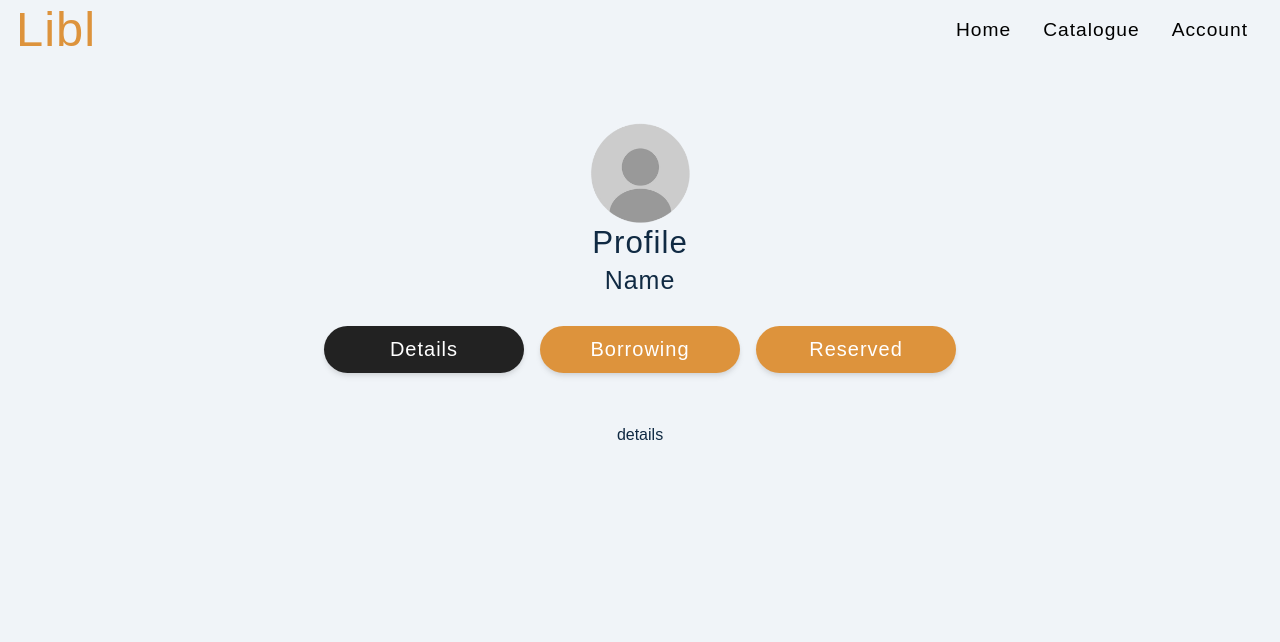
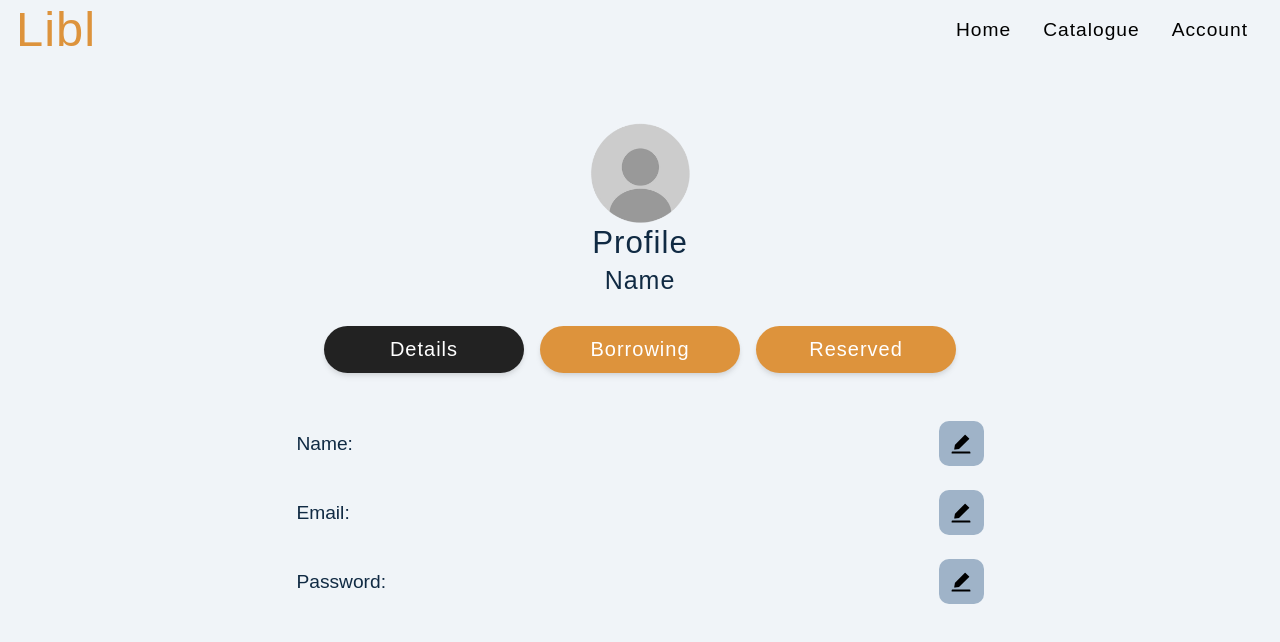
Before and after one commit to HydraSenpai/Libl, a React (Create React App) app in the folder client/: page /profile in a window 1280 px wide. Shown: the top 642 px of the page. Built offline with nearby package versions, Linux system fonts and the light colour scheme; sample sign-in values are in the browser's storage.

Commit message:
initial details design

```diff
--- a/client/src/components/register/FormRow.js
+++ b/client/src/components/FormRow.jsx
@@ -1,8 +1,15 @@
 import styled from 'styled-components';
 
-const FormRow = ({ name, type, labelText, handleChange, value }) => {
+const FormRow = ({
+  name,
+  type,
+  labelText,
+  handleChange,
+  value,
+  vertical = true,
+}) => {
   return (
-    <Wrapper>
+    <Wrapper style={!vertical ? { flexDirection: 'row', gap: 1 + 'em' } : null}>
       <label htmlFor={name} className='form-labels'>
         {labelText}
       </label>
--- /dev/null
+++ b/client/src/components/FormRowChange.jsx
@@ -0,0 +1,77 @@
+import styled from 'styled-components';
+import { AiFillEdit } from 'react-icons/ai';
+import { useState } from 'react';
+
+const FormRow = ({ name, type, handleChange, value }) => {
+  const [active, setActive] = useState(false);
+  return (
+    <Wrapper>
+      <div className='input-container'>
+        <p>{name}:</p>
+        <input
+          type={type}
+          value={value}
+          className={active ? 'form-inputs' : 'form-inputs disabled-input'}
+          name={name}
+          onChange={handleChange}
+        />
+      </div>
+      <button
+        onClick={() => setActive(!active)}
+        style={active ? { backgroundColor: 'var(--primary-main)' } : null}
+      >
+        <AiFillEdit />
+      </button>
+    </Wrapper>
+  );
+};
+
+export default FormRow;
+
+const Wrapper = styled.div`
+  padding-bottom: 0;
+  margin-bottom: 1em;
+  display: flex;
+  flex-direction: row;
+  align-items: center;
+  width: 100%;
+  gap: 10em;
+  .input-container {
+    display: flex;
+    flex-direction: row;
+    align-items: center;
+    gap: 1em;
+  }
+  p {
+    text-transform: capitalize;
+    font-size: 1.2em;
+    width: 200px;
+    max-width: 200px;
+    text-overflow: ellipsis;
+  }
+  p,
+  button {
+    margin: 0;
+    padding: 0;
+  }
+  button {
+    display: flex;
+    flex-direction: row;
+    align-items: center;
+    justify-content: center;
+    height: 45px;
+    width: 45px;
+    border: none;
+    background-color: var(--grey-300);
+    border-radius: 10px;
+    font-size: 1.5em;
+    transition: all 500ms;
+  }
+  button:hover {
+    background-color: var(--grey-500);
+  }
+  .disabled-input {
+    background-color: transparent;
+    box-shadow: none;
+  }
+`;
--- /dev/null
+++ b/client/src/components/profile/DetailsForm.jsx
@@ -0,0 +1,22 @@
+import React from 'react';
+import styled from 'styled-components';
+import FormRowChange from '../FormRowChange';
+
+const DetailsForm = () => {
+  return (
+    <Wrapper>
+      <FormRowChange name='name' type='text' />
+      <FormRowChange name='email' type='email' />
+      <FormRowChange name='password' type='text' />
+    </Wrapper>
+  );
+};
+
+export default DetailsForm;
+
+const Wrapper = styled.div`
+  width: 100%;
+  display: flex;
+  flex-direction: column;
+  gap: 0.5em;
+`;
--- a/client/src/components/register/Card.jsx
+++ b/client/src/components/register/Card.jsx
@@ -1,6 +1,6 @@
 import React, { useEffect, useState } from 'react';
 import styled from 'styled-components';
-import FormRow from './FormRow';
+import FormRow from '../FormRow';
 import { useUserContext } from '../../context/user_context';
 import { useNavigate } from 'react-router-dom';
 
--- a/client/src/index.css
+++ b/client/src/index.css
@@ -221,7 +221,6 @@ ul {
 
 .form {
   width: 60vw;
-
   background: var(--white);
   border-radius: var(--borderRadius);
   box-shadow: var(--shadow-2);
@@ -232,6 +231,19 @@ ul {
 .form:hover {
   box-shadow: var(--shadow-4);
 }
+
+.form-inputs {
+  border-radius: 5px;
+  width: 100%;
+  border: none;
+  height: 40px;
+  padding: 0.25em 0.5em;
+  font-family: 'Poppins', sans-serif;
+  font-size: 1.2em;
+  font-weight: 300;
+  box-shadow: var(--shadow-2);
+}
+
 .form-label {
   display: block;
   font-size: var(--smallText);
--- a/client/src/pages/Dashboard.jsx
+++ b/client/src/pages/Dashboard.jsx
@@ -4,6 +4,7 @@ import { useUserContext } from '../context/user_context';
 import { useNavigate } from 'react-router-dom';
 import styled from 'styled-components';
 import profile from '../assets/profileblank.png';
+import DetailsForm from '../components/profile/DetailsForm';
 
 const Dashboard = () => {
   const { logoutUser, user } = useUserContext();
@@ -55,7 +56,9 @@ const Dashboard = () => {
           {/* MAIN SECTION */}
           <div className='bottom-section'>
             {displayOption === 'details' && (
-              <div className='details'>details</div>
+              <div className='details'>
+                <DetailsForm />
+              </div>
             )}
             {displayOption === 'borrowing' && (
               <div className='borrowing'>
@@ -63,7 +66,9 @@ const Dashboard = () => {
               </div>
             )}
             {displayOption === 'reserved' && (
-              <div className='reserved'>reserved</div>
+              <div className='reserved'>
+                <Table />
+              </div>
             )}
           </div>
         </div>
@@ -96,7 +101,7 @@ const Wrapper = styled.div`
     margin: 1em 0em;
     gap: 1em;
   }
-  .btn {
+  .buttons > .btn {
     width: 200px;
     border-radius: 50px;
   }
```
